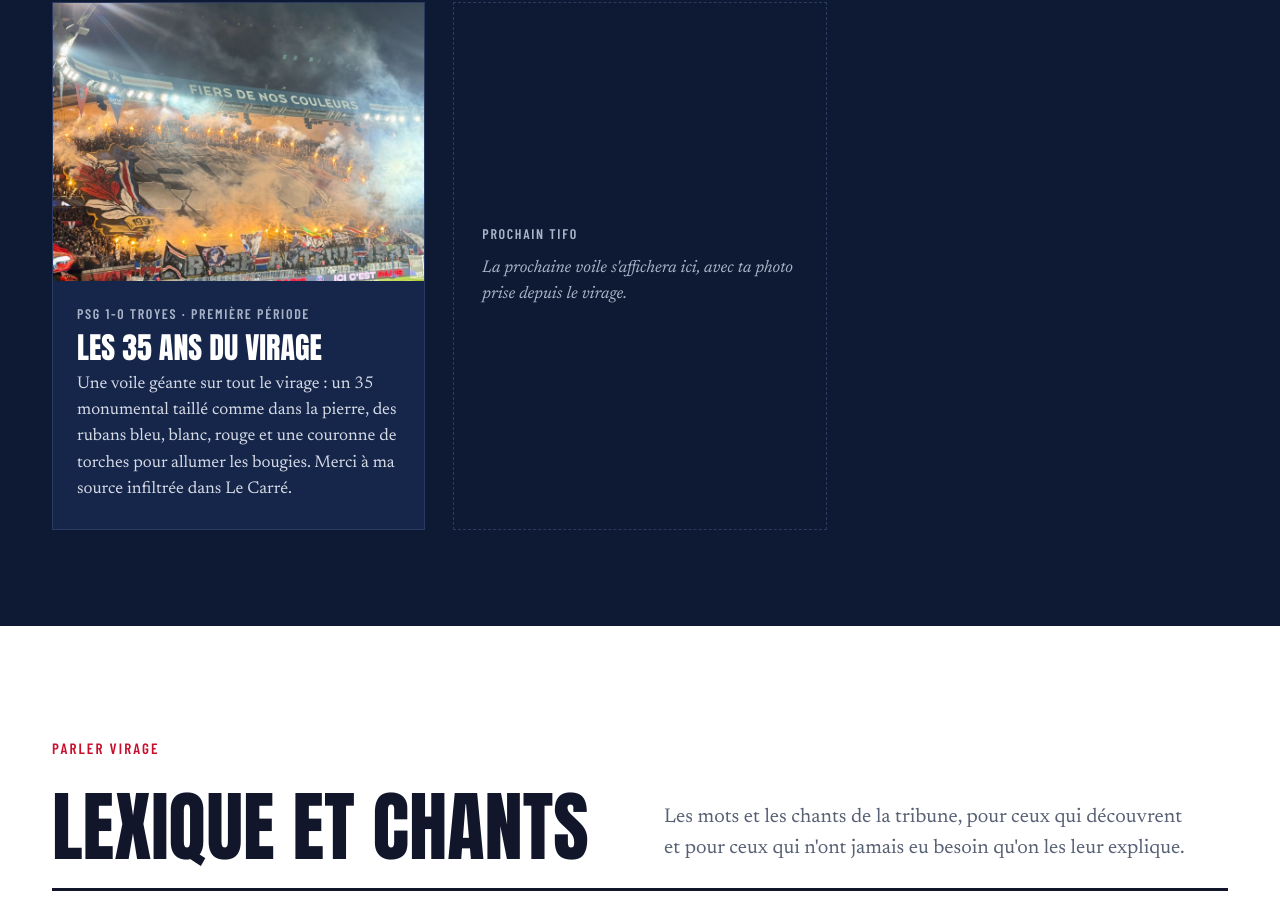
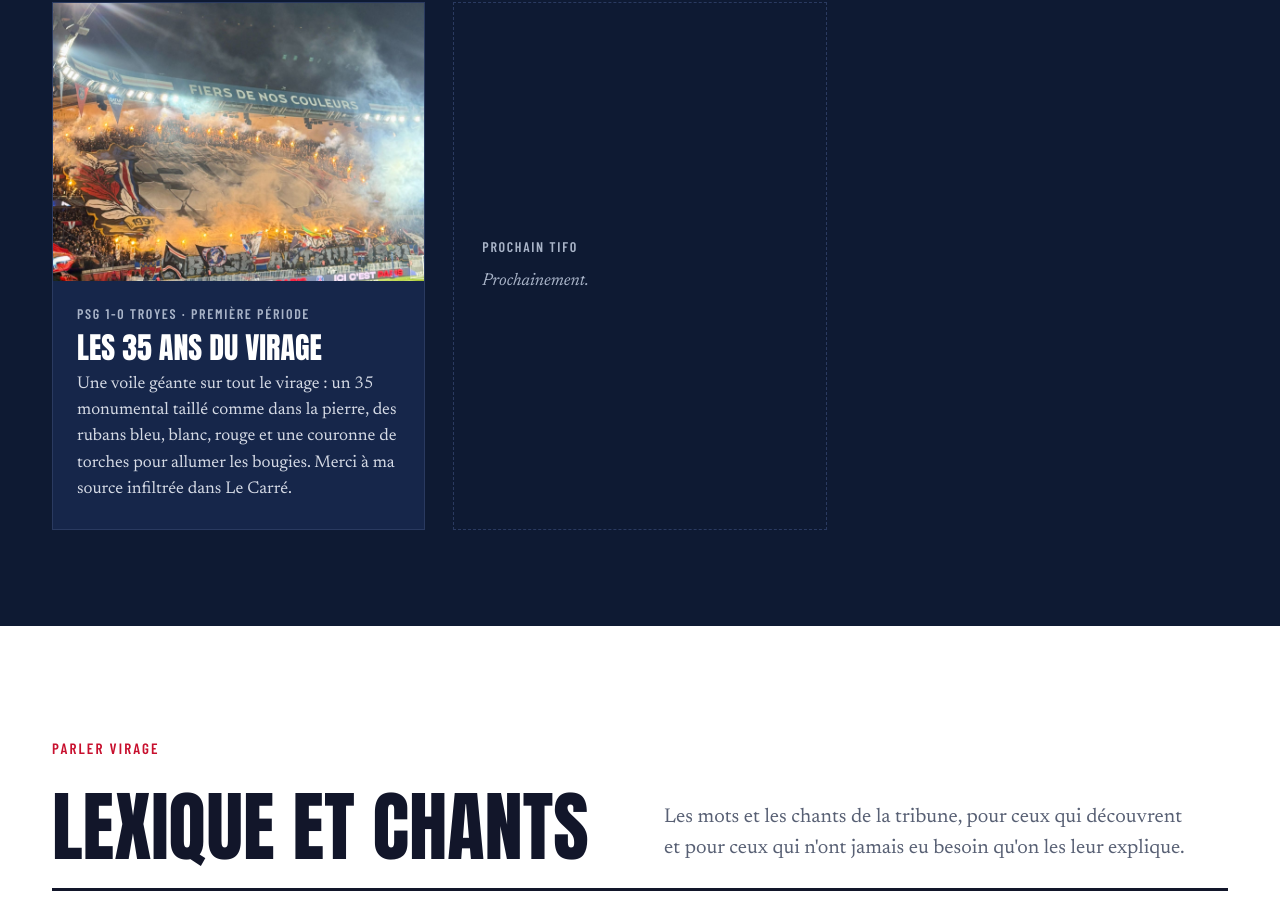
Before and after one commit to vudauteuil/vudauteuil.github.io, a Jekyll site: the page built from index.html, in a window 1280 px wide and 900 px high, scrolled down 2607 px. Built offline with Jekyll 4.4.1, drawn with Linux system fonts in a browser that asks for light colours.

Commit message:
Update upcoming event message in index.html

```diff
--- a/index.html
+++ b/index.html
@@ -124,7 +124,7 @@ title: Accueil
       {%- endfor %}
       <div class="tifo tifo--appel">
         <span class="tifo-meta">Prochain tifo</span>
-        <p>La prochaine voile s'affichera ici, avec ta photo prise depuis le virage.</p>
+        <p>Prochainement.</p>
       </div>
     </div>
   </div>
```
